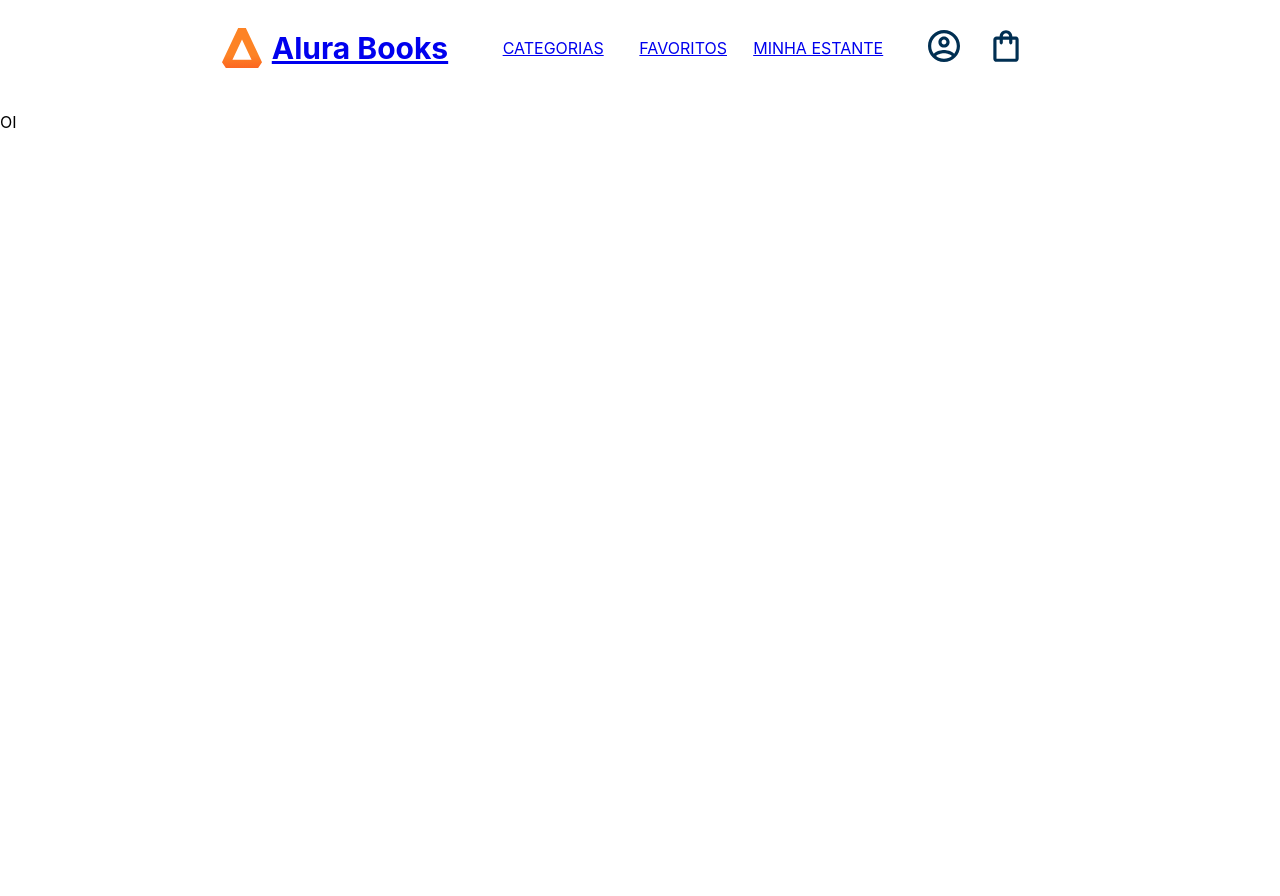
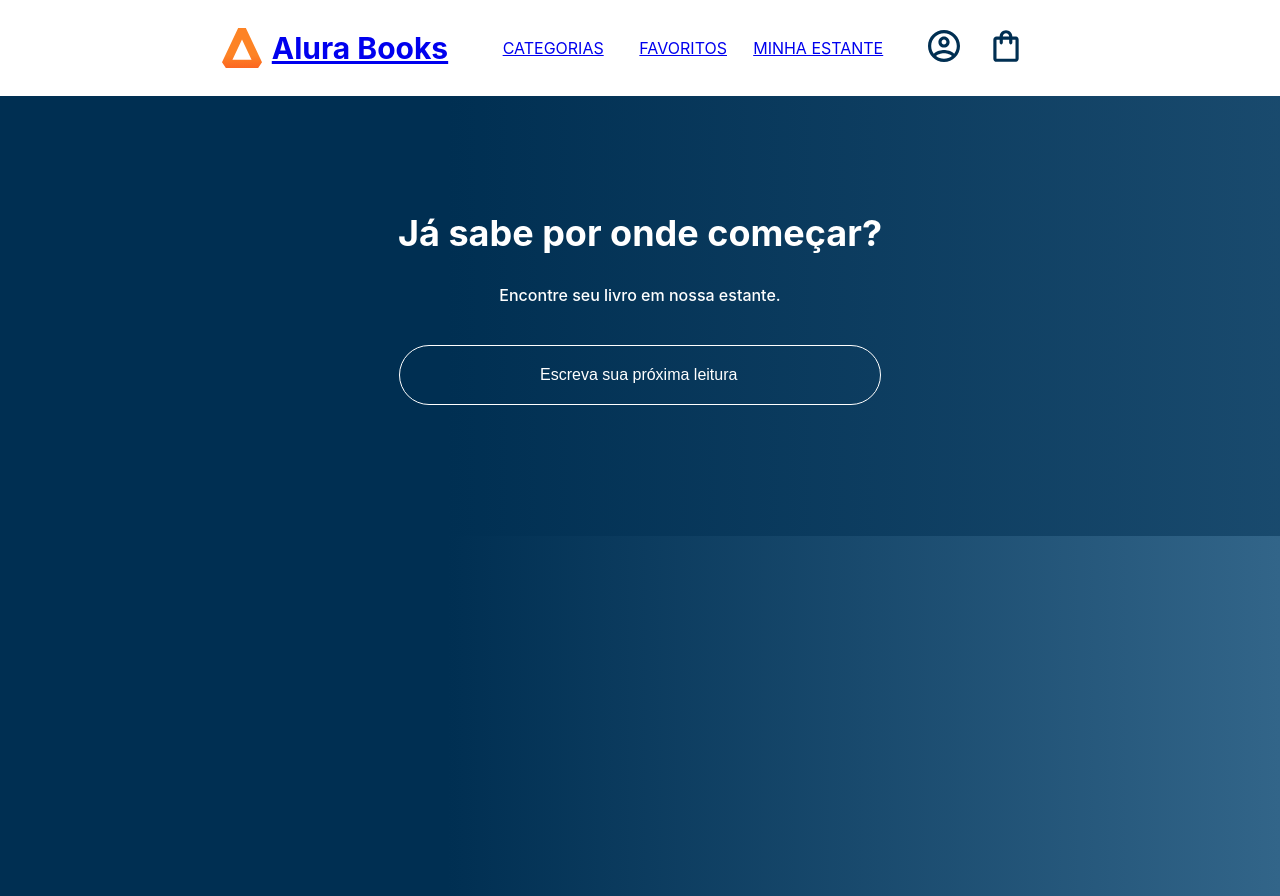
Before and after one commit to fabio-code-1/alura_books, a React (Create React App) app: page /favoritos in a window 1280 px wide. Before the commit the page ends 800 px from the top, so only its background shows below. Built offline with nearby package versions, Linux system fonts and the light colour scheme.

Commit message:
pagina de favoritos criado

```diff
--- a/src/index.js
+++ b/src/index.js
@@ -1,10 +1,11 @@
 import React from 'react';
 import ReactDOM from 'react-dom/client';
-import App from './App';
 import Header from './componentes/Header';
 import reportWebVitals from './reportWebVitals';
 import { createGlobalStyle } from 'styled-components';
-import { BrowserRouter, Routes, Route } from 'react-router-dom'
+import { BrowserRouter, Routes, Route } from 'react-router-dom';
+import Home from './rotas/Home';
+import Favoritos from './rotas/Favoritos';
 
 const GlobalStyle = createGlobalStyle`
   body {
@@ -33,8 +34,8 @@
     <BrowserRouter>
       <Header/>
       <Routes>
-        <Route path='/' element={<App />} />
-        <Route path='/favoritos' element={<p>OI</p>} />
+        <Route path='/' element={<Home />} />
+        <Route path='/favoritos' element={<Favoritos/>} />
       </Routes>
     </BrowserRouter>
   </React.StrictMode>
--- a/src/App.js
+++ b/src/rotas/Favoritos.js
@@ -1,6 +1,5 @@
-import Pesquisa from './componentes/Pesquisa';
+import Pesquisa from '../componentes/Pesquisa';
 import styled from 'styled-components';
-import UltimosLancamentos from './componentes/UltimosLancamentos';
 
 // usando styled para estilizar
 const AppContainer = styled.div`
@@ -9,13 +8,12 @@
   background-image: linear-gradient(90deg, #002f52 35%, #326589);
 `
 
-function App() {
+function Favoritos() {
   return (
     <AppContainer>
       <Pesquisa/>
-      <UltimosLancamentos/>
     </AppContainer>
   );
 }
 
-export default App;
+export default Favoritos;
--- /dev/null
+++ b/src/rotas/Home.js
@@ -0,0 +1,21 @@
+import Pesquisa from '../componentes/Pesquisa';
+import styled from 'styled-components';
+import UltimosLancamentos from '../componentes/UltimosLancamentos';
+
+// usando styled para estilizar
+const AppContainer = styled.div`
+  width: 100vw;
+  height: 100vh;
+  background-image: linear-gradient(90deg, #002f52 35%, #326589);
+`
+
+function Home() {
+  return (
+    <AppContainer>
+      <Pesquisa/>
+      <UltimosLancamentos/>
+    </AppContainer>
+  );
+}
+
+export default Home;
```
